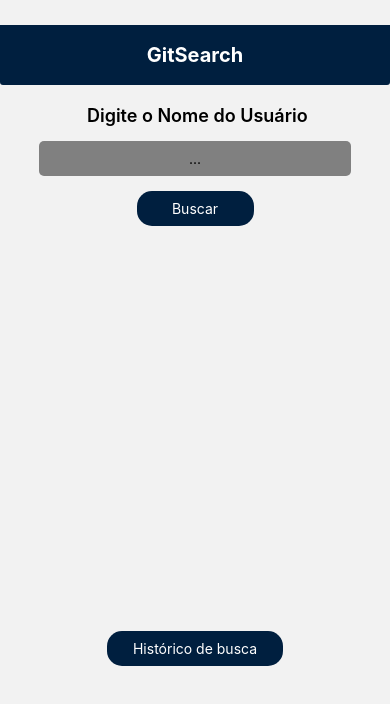
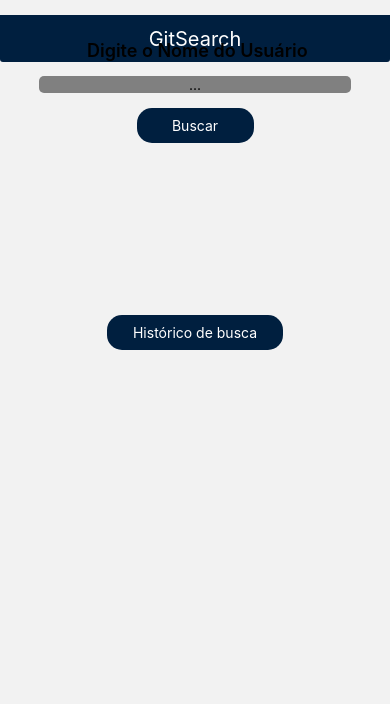
Before and after one commit to EnzoMacedo11/gitSearch, a React Native app: screen /Home in a window 390 px wide. Shown: the top 704 px of the page. Built offline with nearby package versions, Linux system fonts and the light colour scheme.

Commit message:
V1: Test

```diff
--- a/App.tsx
+++ b/App.tsx
@@ -5,5 +5,9 @@ import * as React from "react";
 import Router from "./src/router";
 
 export default function App() {
-  return <Router />;
+  return (
+    <>
+      <Router />
+    </>
+  );
 }
--- a/src/components/header/index.tsx
+++ b/src/components/header/index.tsx
@@ -1,29 +1,25 @@
-import { Text, View,StyleSheet } from "react-native";
+import styled from "styled-components/native";
 
-
-export default function Header(){
-    return(
-        <View style={styles.container}>
-            <Text style={styles.logo}>GitSearch</Text>
-        </View>
-    )
+export default function Header() {
+  return (
+    <Main >
+      <Logo >GitSearch</Logo>
+    </Main>
+  );
 }
 
-const styles = StyleSheet.create({
-    container:{
-        backgroundColor:"#001f3f",
-        width:"100%",
-        height:60,
-        alignItems:"center",
-        justifyContent:"center",
-        borderBottomLeftRadius:3,
-        borderBottomRightRadius:3,
-        marginTop:25
-    },
-
-    logo:{
-        fontSize:20,
-        fontWeight:"bold",
-        color:"#ffff"
-    }
-})
+const Main = styled.View`
+margin-top:15px;
+  display: flex;
+  justify-content: center;
+  align-items: center;
+  background-color: #001f3f;
+  width: 100%;
+  height: 47px;
+  border-bottom-left-radius: 3px;
+  border-bottom-right-radius: 3px;
+`;
+const Logo = styled.Text`
+  font-size: 20;
+  color: #ffff;
+`;
--- a/src/pages/history/index.tsx
+++ b/src/pages/history/index.tsx
@@ -46,6 +46,8 @@ export default function History() {
 
 const Main = styled.View`
   display: flex;
+  width: 100%;
+  height: 100%;
 `;
 const Title = styled.Text`
   margin-top: 15px;
@@ -57,7 +59,7 @@ const Container = styled.View`
   display: flex;
   align-items: center;
   width: 100%;
-  height: 100%;
+  height: 90%;
 `;
 const ResultBox = styled.View`
   margin-top: 10px;
--- a/src/pages/home/index.tsx
+++ b/src/pages/home/index.tsx
@@ -6,6 +6,7 @@ import axios from "axios";
 import { Alert, TouchableOpacity } from "react-native";
 import { useNavigation } from "@react-navigation/native";
 import { UserContext } from "../../context/userContext";
+import { StatusBar } from "expo-status-bar";
 
 interface GitUser {
   avatar_url: string;
@@ -60,6 +61,7 @@ export default function Home() {
 
   return (
     <Main>
+       <StatusBar backgroundColor="#001f3f"/>
       <Header />
       <FormBox>
         <InputName> Digite o Nome do Usuário</InputName>
@@ -136,7 +138,7 @@ const FormButton = styled.TouchableOpacity`
 `;
 
 const ListButton = styled.TouchableOpacity`
-  margin-top: 80px;
+  margin-top: 35px;
   display: flex;
   align-items: center;
   justify-content: center;
@@ -151,12 +153,11 @@ const ButtonText = styled.Text`
 `;
 
 const ResultBox = styled.View`
-  margin-top: 25px;
+  margin-top: 35px;
   display: flex;
   flex-direction: row;
   width: 80%;
-  height: 300px;
-
+  height: 45%;
   border-radius: 15px;
 `;
 const InfoBox = styled.View`
--- a/src/pages/profile/index.tsx
+++ b/src/pages/profile/index.tsx
@@ -2,9 +2,7 @@ import styled from "styled-components/native";
 import Header from "../../components/header";
 import axios from "axios";
 import { useEffect, useState } from "react";
-import { ScrollView,TouchableHighlight, Linking } from "react-native";
-
-
+import { ScrollView, TouchableHighlight, Linking } from "react-native";
 
 export default function Profile({ route }: { route: any }) {
   const { user } = route.params;
@@ -46,7 +44,7 @@ export default function Profile({ route }: { route: any }) {
         </ProfileInfo>
       </ProfileBox>
       <RepsBox>
-          <ScrollView >
+        <ScrollView>
           <Center>
             <RepoText>Repositórios</RepoText>
             {Object.values(repos).map((r: any) => (
@@ -62,7 +60,8 @@ export default function Profile({ route }: { route: any }) {
                     Criado em: {new Date(r.created_at).toLocaleString("pt-BR")}
                   </RepoInfo>
                   <RepoInfo>
-                    Último push em: {new Date(r.pushed_at).toLocaleString("pt-BR")}
+                    Último push em:{" "}
+                    {new Date(r.pushed_at).toLocaleString("pt-BR")}
                   </RepoInfo>
                 </Reps>
               </TouchableHighlight>
@@ -94,7 +93,7 @@ const RepoText = styled.Text`
 `;
 
 const RepoInfo = styled.Text`
-  margin-left:3px;
+  margin-left: 3px;
   font-size: 14px;
   margin-bottom: 5px;
   width: 92%;
@@ -103,29 +102,28 @@ const RepoInfo = styled.Text`
 const ProfileBox = styled.View`
   margin-top: 5px;
   display: flex;
+  justify-content:center;
   align-items: center;
   width: 95%;
-  height: 310px;
+  height: 42%;
   background-color: #081e4a;
   border-radius: 20px;
 `;
 const ProfileInfo = styled.View`
-  margin-top: 5px;
   width: 95%;
   border-radius: 15px;
-  border: 2px solid black;
-  height: 302px;
+  height: 95%;
 `;
 const ImageBox = styled.View`
-  margin-top: 5px;
+  margin-top: 3px;
   display: flex;
   justify-content: center;
   align-items: center;
-  margin-bottom: 15px;
+  margin-bottom: 10px;
 `;
 
 const UserName = styled.Text`
-  font-size: 16px;
+  font-size: 14px;
   margin-bottom: 5px;
   background-color: white;
   border-radius: 10px;
@@ -134,7 +132,7 @@ const UserName = styled.Text`
 `;
 
 const UserLogin = styled.Text`
-  font-size: 16px;
+  font-size: 14px;
   margin-bottom: 5px;
   background-color: white;
   border-radius: 10px;
@@ -142,7 +140,7 @@ const UserLogin = styled.Text`
   padding-left: 5px;
 `;
 const UserLocation = styled.Text`
-  font-size: 16px;
+  font-size: 14px;
   margin-bottom: 5px;
   background-color: white;
   border-radius: 10px;
@@ -150,7 +148,7 @@ const UserLocation = styled.Text`
   padding-left: 5px;
 `;
 const UserID = styled.Text`
-  font-size: 16px;
+  font-size: 14px;
   margin-bottom: 5px;
   background-color: white;
   border-radius: 10px;
@@ -158,7 +156,7 @@ const UserID = styled.Text`
   padding-left: 5px;
 `;
 const UserFollowers = styled.Text`
-  font-size: 16px;
+  font-size: 14px;
   margin-bottom: 5px;
   background-color: white;
   border-radius: 10px;
@@ -166,7 +164,7 @@ const UserFollowers = styled.Text`
   padding-left: 5px;
 `;
 const UserReps = styled.Text`
-  font-size: 16px;
+  font-size: 14px;
   margin-bottom: 5px;
   background-color: white;
   border-radius: 10px;
@@ -174,9 +172,9 @@ const UserReps = styled.Text`
   padding-left: 5px;
 `;
 const UserImage = styled.Image`
-  width: 120px;
-  height: 120px;
-  border-radius: 60px;
+  width: 100px;
+  height: 100px;
+  border-radius: 50px;
 `;
 const InfoBox = styled.View`
   display: flex;
@@ -189,18 +187,18 @@ const RepsBox = styled.View`
   width: 95%;
   background-color: #081e4a;
   border-radius: 20px;
-  height:255px;
+  height: 42%;
 `;
 
 const Reps = styled.View`
   display: flex;
   justify-content: center;
- margin-top:5px;
+  margin-top: 5px;
   max-width: 75%;
-  height:200px;
+  height: 200px;
   background-color: #1e5a94;
   border-radius: 15px;
-  margin-bottom:5px;
+  margin-bottom: 5px;
 `;
 
 const Center = styled.View`
--- a/src/router/index.tsx
+++ b/src/router/index.tsx
@@ -5,11 +5,14 @@ import Home from '../pages/home';
 import Profile from '../pages/profile';
 import UserProvider from '../context/userContext';
 import History from '../pages/history';
+import { StatusBar } from 'expo-status-bar';
 const Stack = createNativeStackNavigator();
 
 export default function Router() {
   return (
+
     <NavigationContainer>
+
       <UserProvider>
       <Stack.Navigator
         screenOptions={{
```
Lines whose indentation alone changed are shown as unchanged.
